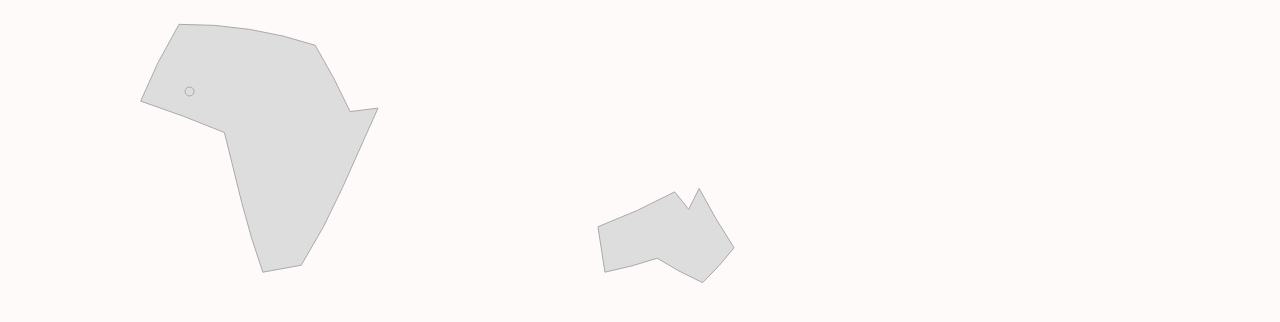
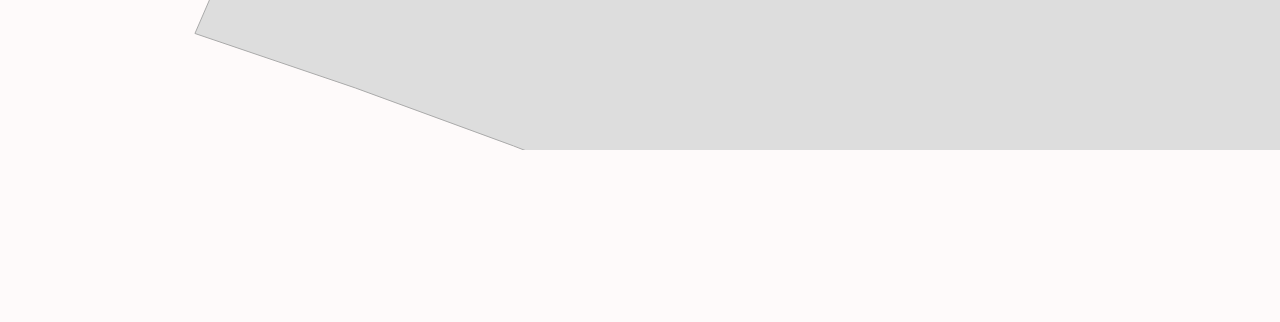
Before and after one commit to Nishantrde/trends, a Next.js app: page / in a window 1280 px wide. Shown: the top 322 px of the page. Built offline with nearby package versions, Linux system fonts and the light colour scheme.

Commit message:
adjusting the map

```diff
--- a/app/page.tsx
+++ b/app/page.tsx
@@ -51,10 +51,12 @@ export default function Home(){
         }
       ]
     };
+    const width = window.innerWidth;
+    const height = window.innerHeight;
 
     const projection = geoEquirectangular()
-      .scale(200)
-      .translate([200, 150]);
+      .scale(1500)
+      .translate([width/2, height/2]);
 
     const geoGenerator = geoPath()
       .projection(projection);
@@ -64,7 +66,7 @@ export default function Home(){
 
   return(
     <div id="content">
-      <svg width="800px" height="400px">
+      <svg width="100%" height="100%">
         <g className="map"></g>
       </svg>
     </div>
```
